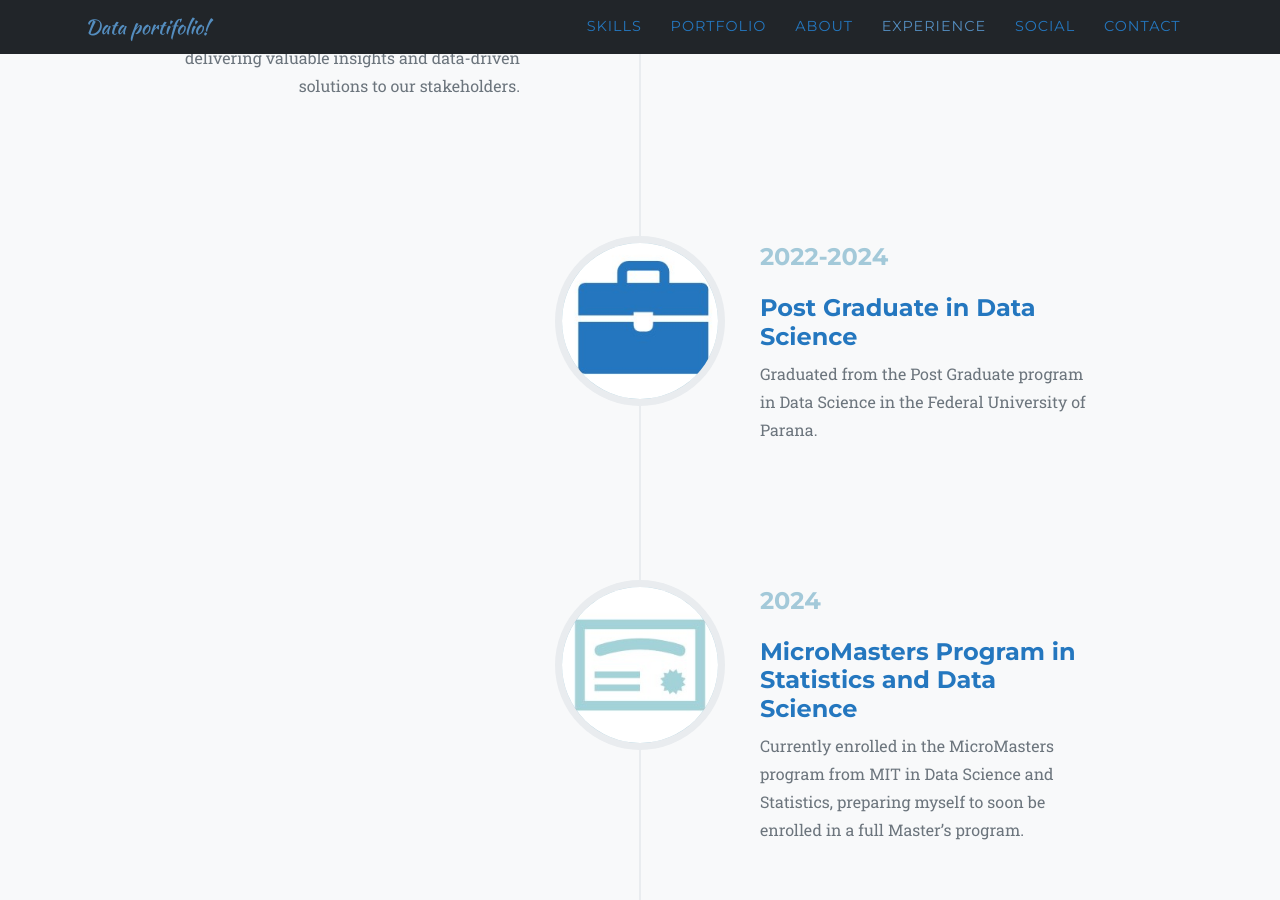
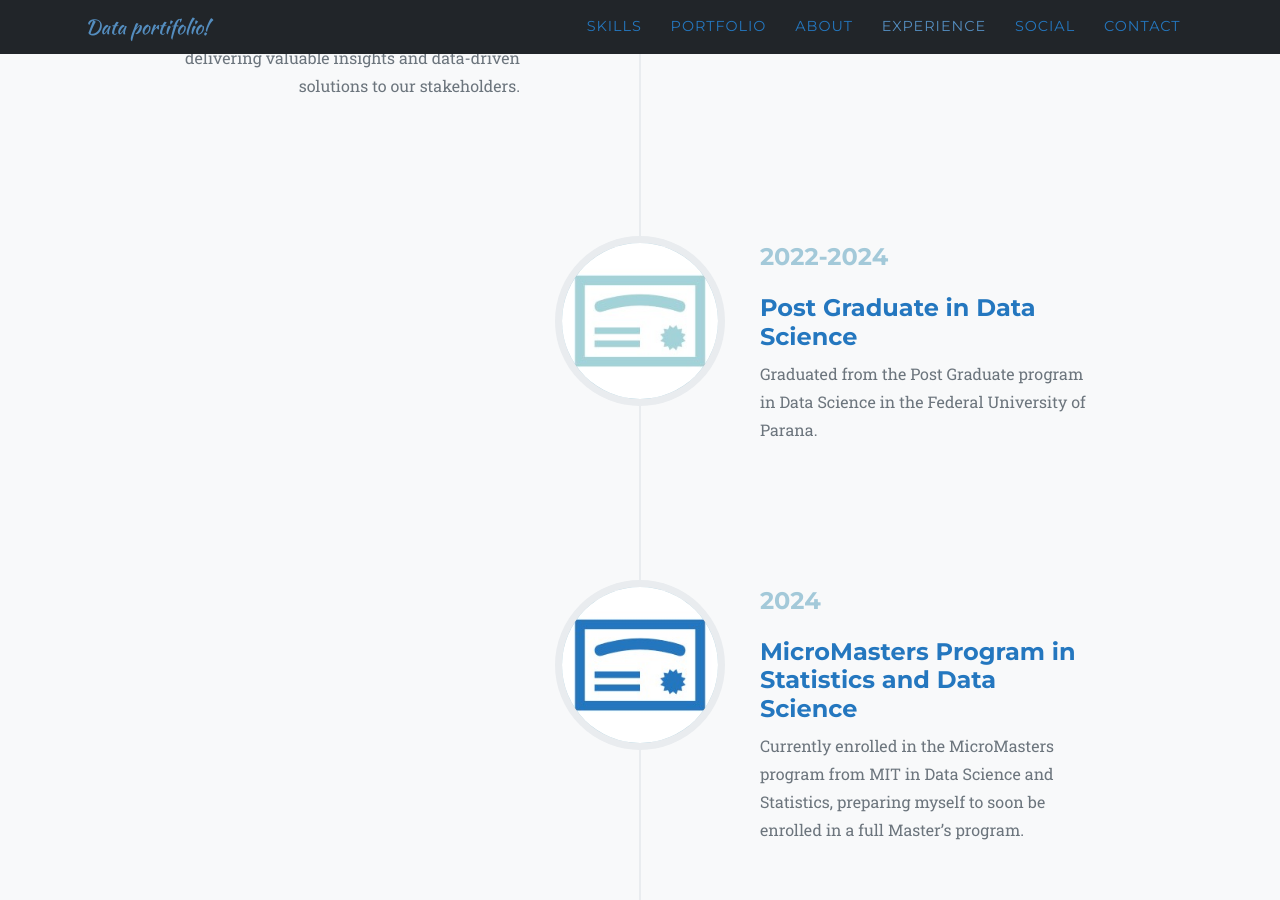
Before and after one commit to lcszarpellon/lucas_zarpellon-Portfolio, a Jekyll site: the page built from index.md, in a window 1280 px wide and 900 px high, scrolled down 4737 px. Built offline with Jekyll 4.4.1, drawn with Linux system fonts in a browser that asks for light colours; some web fonts are replaced.

Commit message:
Update sitetext.yml

```diff
--- a/_data/sitetext.yml
+++ b/_data/sitetext.yml
@@ -65,13 +65,13 @@ en: &DEFAULT_EN
         text: "UFPR"
         year: "2022-2024"
         desc: "Graduated from the Post Graduate program in Data Science in the Federal University of Parana."
-        image: assets/img/timeline/3.jpg
+        image: assets/img/timeline/4.jpg
         alt: image alt text
       - title: "MicroMasters Program in Statistics and Data Science"
         text: "MIT"
         year: "2024"
         desc: "Currently enrolled in the MicroMasters program from MIT in Data Science and Statistics, preparing myself to soon be enrolled in a full Master’s program."
-        image: assets/img/timeline/4.jpg
+        image: assets/img/timeline/5.jpg
         alt:
         # you can enforce the alignment
         align: right
```
